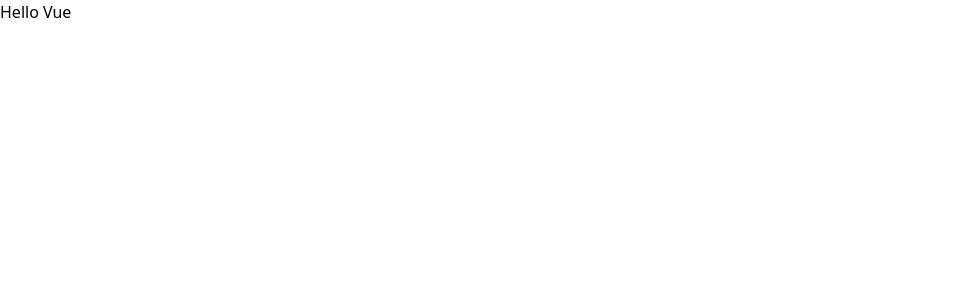
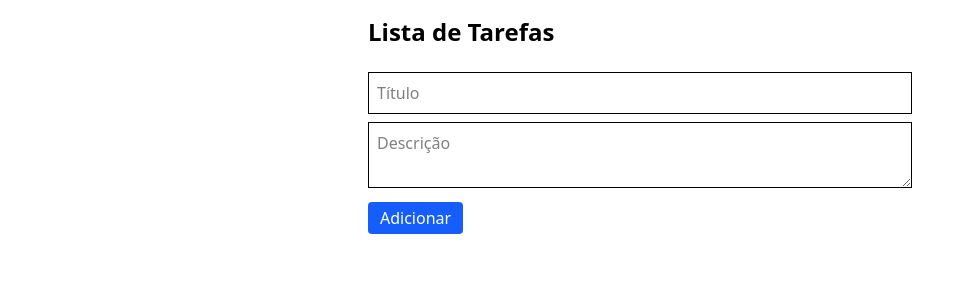
Before and after one commit to IagoPuzer/desafio-vue-tasks-Iago-Puzer, a Vue app: page / in a window 1280 px wide. Shown: the top 300 px of the page, without its empty margins (0-974 px from the left). Built offline with nearby package versions, Linux system fonts and the light colour scheme.

Commit message:
Chamada dos components na pagina inicial

```diff
--- a/src/App.vue
+++ b/src/App.vue
@@ -1,8 +1,13 @@
-<script setup lang="ts"></script>
+<script setup lang="ts">
+import TaskForm from "./components/taskForm.vue";
+import TaskList from "./components/taskList.vue";
+</script>
 
 <template>
-  <div>
-    <h1>Hello Vue</h1>
+  <div class="max-w-xl mx-auto p-4 space-y-6">
+    <h1 class="text-2xl font-bold">Lista de Tarefas</h1>
+    <TaskForm />
+    <TaskList />
   </div>
 </template>
 
```
Also changed, not shown: src/main.ts (+5 -4 lines).
